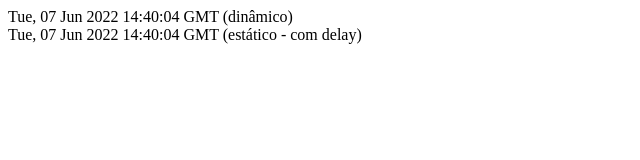
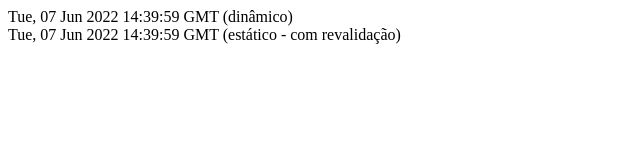
Before and after one commit to jefersonlg/ideia-unica, a Next.js app: page /tempo in a window 1280 px wide. Shown: the top 160 px of the page, without its empty margins (0-640 px from the left). Built offline with nearby package versions, Linux system fonts and the light colour scheme.

Commit message:
adicionando revalidação

```diff
--- a/pages/tempo.js
+++ b/pages/tempo.js
@@ -8,26 +8,23 @@ function Tempo(props) {
     return (
         <div>
             <div>{dynamicDateString} (dinâmico)</div>
-            <div>{props.staticDateString} (estático - com delay)</div>
+            <div>{props.staticDateString} (estático - com revalidação)</div>
         </div>
     )
 }
 
 export async function getStaticProps(){
     console.log('> Passando pelo getStaticProps();');
-    console.log('> Adicionando delay de 5s');
 
-    await delay(5000);
     const staticDate = new Date();
     const staticDateString = staticDate.toGMTString();
 
     return {
         props: {
             staticDateString
-        }
+        },
+        revalidate: 1
 }
 }
 
-const delay = ms => new Promise(resolve => setTimeout(resolve, ms));
-
 export default Tempo;
```
